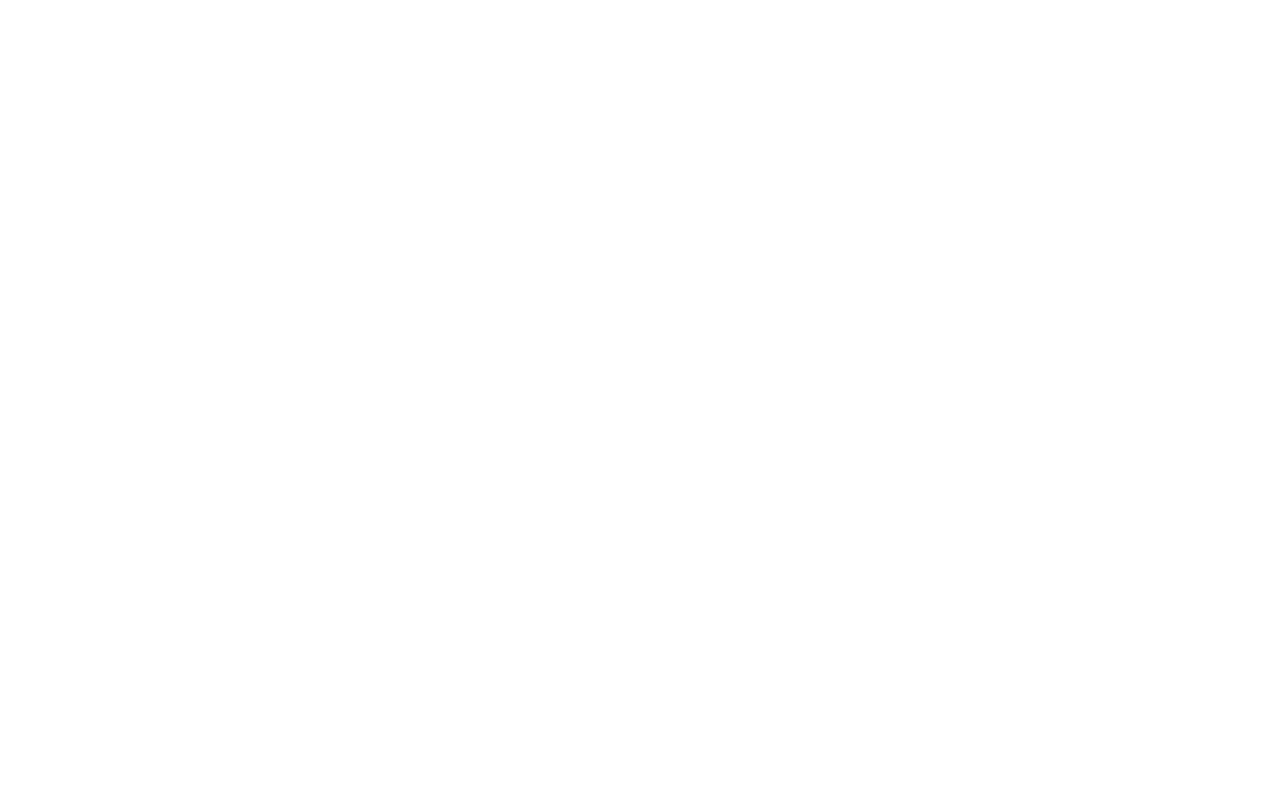
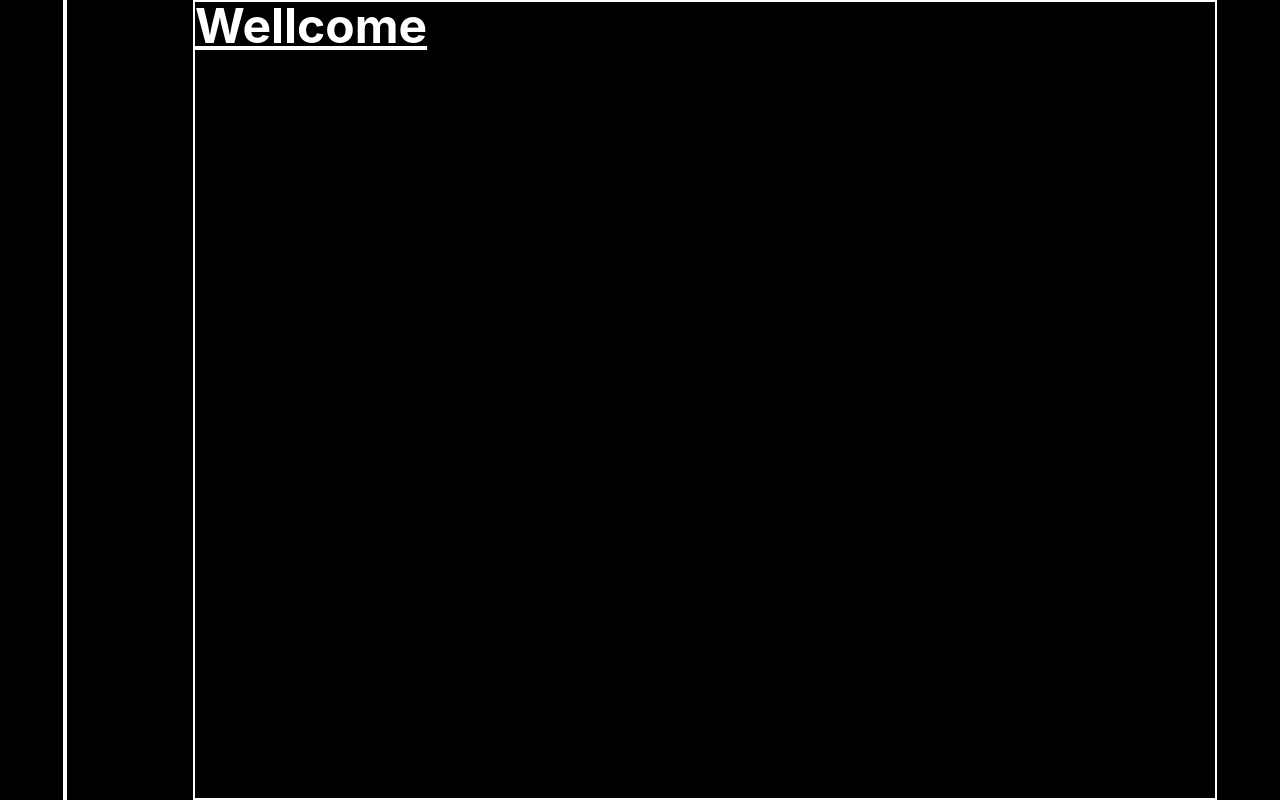
Before and after one commit to StephanCadu/Portfolio, a React (Create React App) app: page / in a window 1280 px wide. Built offline with nearby package versions, Linux system fonts and the light colour scheme.

Commit message:
✨ style: installing tailwind

```diff
--- a/package.json
+++ b/package.json
@@ -39,5 +39,10 @@
       "last 1 firefox version",
       "last 1 safari version"
     ]
+  },
+  "devDependencies": {
+    "autoprefixer": "^10.4.13",
+    "postcss": "^8.4.20",
+    "tailwindcss": "^3.2.4"
   }
 }
--- /dev/null
+++ b/postcss.config.js
@@ -0,0 +1,6 @@
+module.exports = {
+  plugins: {
+    tailwindcss: {},
+    autoprefixer: {},
+  },
+}
--- a/src/App.css
+++ /dev/null
@@ -1,38 +0,0 @@
-.App {
-  text-align: center;
-}
-
-.App-logo {
-  height: 40vmin;
-  pointer-events: none;
-}
-
-@media (prefers-reduced-motion: no-preference) {
-  .App-logo {
-    animation: App-logo-spin infinite 20s linear;
-  }
-}
-
-.App-header {
-  background-color: #282c34;
-  min-height: 100vh;
-  display: flex;
-  flex-direction: column;
-  align-items: center;
-  justify-content: center;
-  font-size: calc(10px + 2vmin);
-  color: white;
-}
-
-.App-link {
-  color: #61dafb;
-}
-
-@keyframes App-logo-spin {
-  from {
-    transform: rotate(0deg);
-  }
-  to {
-    transform: rotate(360deg);
-  }
-}
--- a/src/App.tsx
+++ b/src/App.tsx
@@ -1,9 +1,15 @@
 import React from 'react';
-import './App.css';
+import Nav from './components/Nav';
 
 function App() {
   return (
-    <div className="App">
+    <div className="flex h-screen w-full items-center justify-around bg-black">
+      <Nav />
+      <main className="flex min-h-max w-4/5 min-w-min h-full text-white border-white border-2">
+        <h1 className="text-5xl font-bold underline">
+          Wellcome
+        </h1>
+      </main>
     </div>
   );
 }
--- /dev/null
+++ b/src/components/Nav.tsx
@@ -0,0 +1,16 @@
+import React, { FunctionComponent } from 'react';
+
+interface NavProps {}
+
+const Nav: FunctionComponent<NavProps> = () => {
+  return (
+    <nav className="flex h-full w-1/6 min-w-min max-w-max border-white border-2">
+      {/* <h2 className="text-white">
+        Eduardo Stephan
+      </h2> */}
+      <div className="logo"></div>
+    </nav>
+  );
+}
+
+export default Nav;
--- /dev/null
+++ b/tailwind.config.js
@@ -0,0 +1,10 @@
+/** @type {import('tailwindcss').Config} */
+module.exports = {
+  content: [
+    "./src/**/*.{js,jsx,ts,tsx}",
+  ],
+  theme: {
+    extend: {},
+  },
+  plugins: [],
+}
```
Also changed, not shown: src/index.css (+12 -0 lines), src/images/logo.png (added), 1 other file (tests, documents, lock files or other folders).
